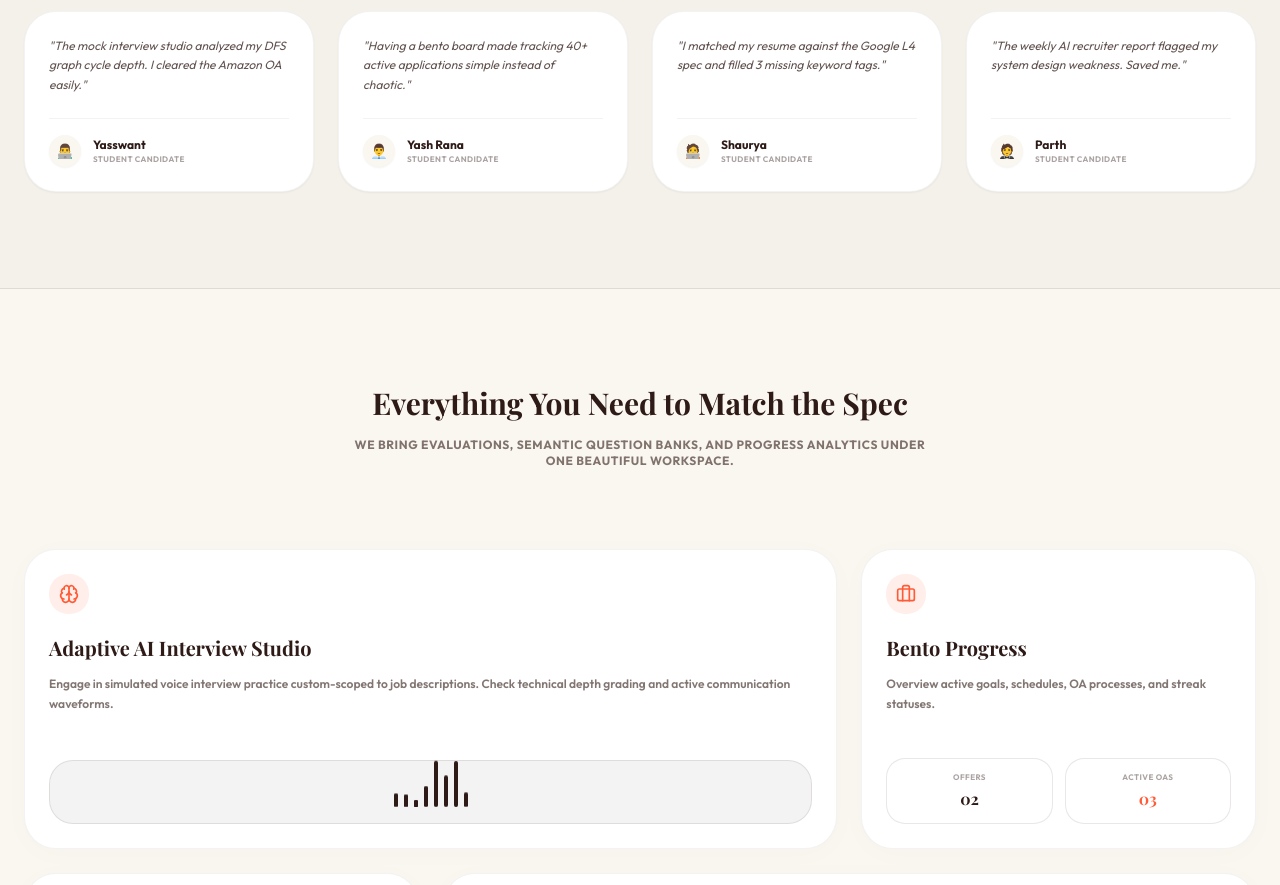
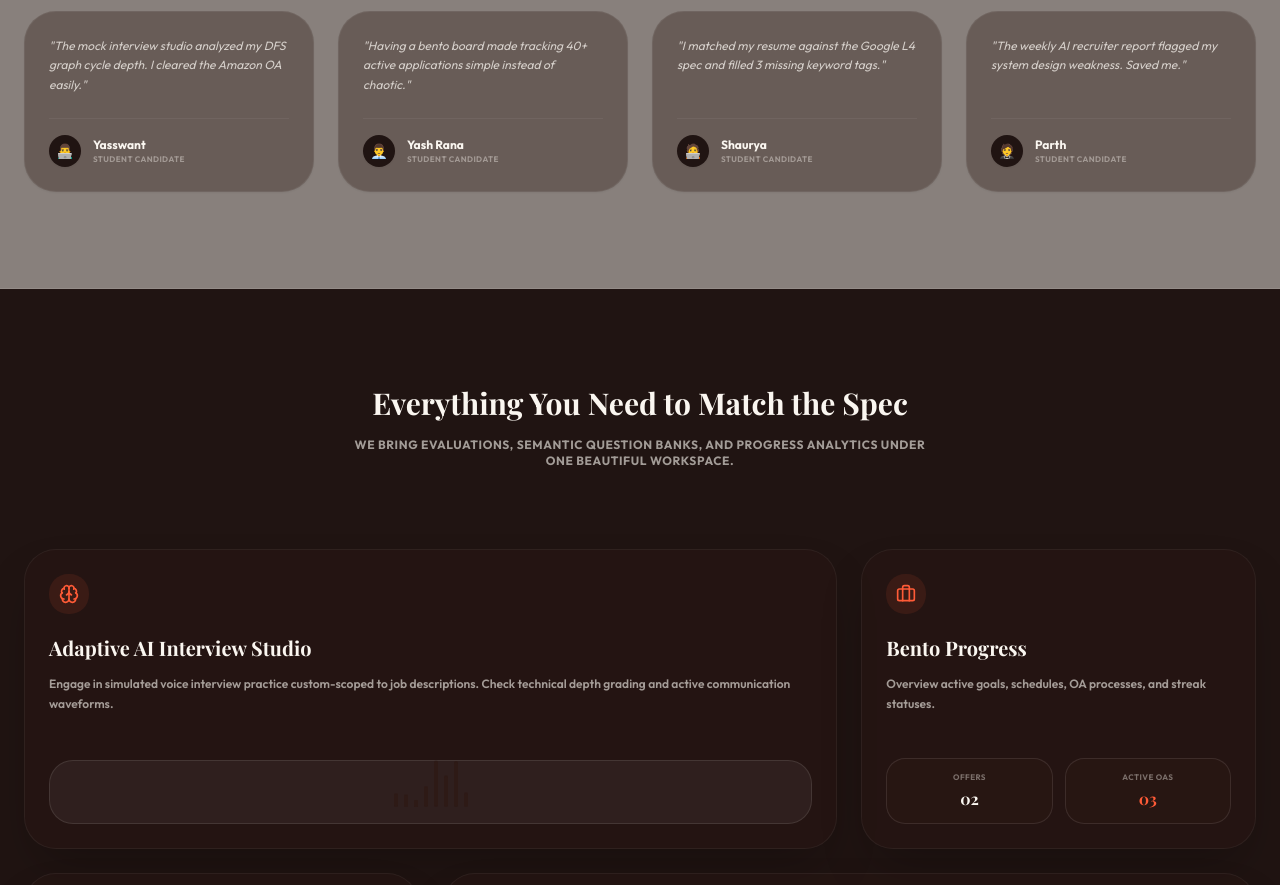
Before and after one commit to prranavii/PlacePilot, a React (Vite) app in the folder frontend/: page / in a window 1280 px wide. Shown: the part 1860-2745 px from the top of the page. Built offline with nearby package versions, Linux system fonts and the light colour scheme; a web font is replaced by a local one.

Commit message:
style: fix dark mode styling by dynamically mapping bento-panels and remapping text/border colors globally

```diff
--- a/frontend/src/index.css
+++ b/frontend/src/index.css
@@ -88,3 +88,88 @@
 .sticky-note-green {
   @apply bg-[#E2F5D7] border border-[#CDEEB7] text-[#335A21] rounded-[1.5rem] p-5 shadow-[0_4px_15px_rgba(226,245,215,0.15)] transition-all duration-300;
 }
+
+/* Dot Grid Backgrounds */
+.bg-dot-grid-dark {
+  background-image: radial-gradient(rgba(46, 26, 22, 0.08) 1px, transparent 1px);
+  background-size: 24px 24px;
+}
+.dark .bg-dot-grid-dark {
+  background-image: radial-gradient(rgba(250, 246, 240, 0.05) 1px, transparent 1px);
+  background-size: 24px 24px;
+}
+
+/* --- Global Dark Mode Color Mapping Overrides --- */
+.dark .bento-panel {
+  @apply bg-cocoa/30 border-white/5 shadow-2xl;
+}
+
+.dark .bg-white {
+  background-color: rgba(46, 26, 22, 0.35) !important;
+}
+
+.dark .bg-sand {
+  background-color: #201412 !important;
+}
+
+/* Remap cocoa text colors to sand text in dark mode */
+.dark .text-cocoa {
+  color: #FAF6F0 !important;
+}
+.dark .text-cocoa\/90 {
+  color: rgba(250, 246, 240, 0.9) !important;
+}
+.dark .text-cocoa\/85 {
+  color: rgba(250, 246, 240, 0.85) !important;
+}
+.dark .text-cocoa\/80 {
+  color: rgba(250, 246, 240, 0.8) !important;
+}
+.dark .text-cocoa\/75 {
+  color: rgba(250, 246, 240, 0.75) !important;
+}
+.dark .text-cocoa\/70 {
+  color: rgba(250, 246, 240, 0.7) !important;
+}
+.dark .text-cocoa\/60 {
+  color: rgba(250, 246, 240, 0.6) !important;
+}
+.dark .text-cocoa\/50 {
+  color: rgba(250, 246, 240, 0.5) !important;
+}
+.dark .text-cocoa\/40 {
+  color: rgba(250, 246, 240, 0.4) !important;
+}
+.dark .text-cocoa\/30 {
+  color: rgba(250, 246, 240, 0.3) !important;
+}
+.dark .text-cocoa\/20 {
+  color: rgba(250, 246, 240, 0.2) !important;
+}
+.dark .text-cocoa\/10 {
+  color: rgba(250, 246, 240, 0.1) !important;
+}
+
+/* Remap borders */
+.dark .border-cocoa\/10 {
+  border-color: rgba(250, 246, 240, 0.1) !important;
+}
+.dark .border-cocoa\/5 {
+  border-color: rgba(250, 246, 240, 0.05) !important;
+}
+
+/* Remap background grids/dividers */
+.dark .bg-cocoa\/10 {
+  background-color: rgba(250, 246, 240, 0.1) !important;
+}
+.dark .bg-cocoa\/5 {
+  background-color: rgba(250, 246, 240, 0.05) !important;
+}
+
+/* Remap hovers */
+.dark .hover\:bg-cocoa\/5:hover {
+  background-color: rgba(250, 246, 240, 0.05) !important;
+}
+.dark .hover\:bg-cocoa\/10:hover {
+  background-color: rgba(250, 246, 240, 0.1) !important;
+}
--- a/frontend/src/pages/Dashboard.tsx
+++ b/frontend/src/pages/Dashboard.tsx
@@ -32,6 +32,7 @@ interface DashboardProps {
 }
 
 export const Dashboard: React.FC<DashboardProps> = ({ setCurrentTab }) => {
+  const isDark = document.documentElement.classList.contains('dark');
   const [applications, setApplications] = useState<any[]>([]);
   const [loading, setLoading] = useState(true);
   const [recentEvents, setRecentEvents] = useState<any[]>([]);
@@ -180,14 +181,14 @@ export const Dashboard: React.FC<DashboardProps> = ({ setCurrentTab }) => {
 
         {/* Quick prepare shortcut banner */}
         {nextInterview && (
-          <div className="w-full lg:w-auto bg-white border border-[#FFD2AE] rounded-[1.5rem] px-6 py-4 flex items-center justify-between lg:justify-start gap-4 shadow-sm">
+          <div className="w-full lg:w-auto bg-white dark:bg-cocoa/30 border border-[#FFD2AE] dark:border-white/5 rounded-[1.5rem] px-6 py-4 flex items-center justify-between lg:justify-start gap-4 shadow-sm">
             <div className="flex items-center gap-3">
               <div className="w-10 h-10 rounded-[1.2rem] bg-vermilion/10 flex items-center justify-center text-vermilion">
                 <Sparkles className="w-5 h-5 fill-vermilion/20 animate-pulse" />
               </div>
               <div>
-                <span className="font-bold text-xs text-cocoa block uppercase tracking-wide">Upcoming {nextInterviewCompany} Interview</span>
-                <span className="text-[10px] text-cocoa/50 font-medium">
+                <span className="font-bold text-xs text-cocoa dark:text-white block uppercase tracking-wide">Upcoming {nextInterviewCompany} Interview</span>
+                <span className="text-[10px] text-cocoa/50 dark:text-white/40 font-medium">
                   {nextInterview.event_date ? getDaysRemainingText(nextInterview.event_date) : 'Scheduled'}
                 </span>
               </div>
@@ -314,18 +315,18 @@ export const Dashboard: React.FC<DashboardProps> = ({ setCurrentTab }) => {
                       <stop offset="95%" stopColor="#FF5B37" stopOpacity={0}/>
                     </linearGradient>
                   </defs>
-                  <CartesianGrid strokeDasharray="3 3" vertical={false} stroke="rgba(46,26,22,0.06)" />
-                  <XAxis dataKey="name" tick={{ fontSize: 10, fill: '#2E1A16', opacity: 0.6 }} stroke="rgba(46,26,22,0.06)" />
-                  <YAxis tick={{ fontSize: 10, fill: '#2E1A16', opacity: 0.6 }} stroke="rgba(46,26,22,0.06)" />
+                  <CartesianGrid strokeDasharray="3 3" vertical={false} stroke={isDark ? "rgba(250,246,240,0.06)" : "rgba(46,26,22,0.06)"} />
+                  <XAxis dataKey="name" tick={{ fontSize: 10, fill: isDark ? '#FAF6F0' : '#2E1A16', opacity: 0.6 }} stroke={isDark ? "rgba(250,246,240,0.06)" : "rgba(46,26,22,0.06)"} />
+                  <YAxis tick={{ fontSize: 10, fill: isDark ? '#FAF6F0' : '#2E1A16', opacity: 0.6 }} stroke={isDark ? "rgba(250,246,240,0.06)" : "rgba(46,26,22,0.06)"} />
                   <Tooltip
                     contentStyle={{
-                      backgroundColor: '#ffffff',
+                      backgroundColor: isDark ? '#2E1A16' : '#ffffff',
                       borderColor: '#FF5B37',
-                      color: '#2E1A16',
+                      color: isDark ? '#FAF6F0' : '#2E1A16',
                       borderRadius: '16px',
                       fontSize: '11px',
                       fontFamily: 'sans-serif',
-                      boxShadow: '0 4px 20px rgba(0,0,0,0.05)'
+                      boxShadow: isDark ? '0 4px 20px rgba(0,0,0,0.4)' : '0 4px 20px rgba(0,0,0,0.05)'
                     }}
                   />
                   <Area type="monotone" dataKey="prepMinutes" name="Revision (Mins)" stroke="#FF5B37" strokeWidth={2.5} fillOpacity={1} fill="url(#colorPrep)" />
@@ -343,17 +344,17 @@ export const Dashboard: React.FC<DashboardProps> = ({ setCurrentTab }) => {
             <div className="h-56">
               <ResponsiveContainer width="100%" height="100%">
                 <BarChart data={stageStats} margin={{ top: 10, right: 10, left: -25, bottom: 0 }}>
-                  <CartesianGrid strokeDasharray="3 3" vertical={false} stroke="rgba(46,26,22,0.06)" />
-                  <XAxis dataKey="name" tick={{ fontSize: 10, fill: '#2E1A16', opacity: 0.6 }} stroke="rgba(46,26,22,0.06)" />
-                  <YAxis allowDecimals={false} tick={{ fontSize: 10, fill: '#2E1A16', opacity: 0.6 }} stroke="rgba(46,26,22,0.06)" />
+                  <CartesianGrid strokeDasharray="3 3" vertical={false} stroke={isDark ? "rgba(250,246,240,0.06)" : "rgba(46,26,22,0.06)"} />
+                  <XAxis dataKey="name" tick={{ fontSize: 10, fill: isDark ? '#FAF6F0' : '#2E1A16', opacity: 0.6 }} stroke={isDark ? "rgba(250,246,240,0.06)" : "rgba(46,26,22,0.06)"} />
+                  <YAxis allowDecimals={false} tick={{ fontSize: 10, fill: isDark ? '#FAF6F0' : '#2E1A16', opacity: 0.6 }} stroke={isDark ? "rgba(250,246,240,0.06)" : "rgba(46,26,22,0.06)"} />
                   <Tooltip
                     contentStyle={{
-                      backgroundColor: '#ffffff',
+                      backgroundColor: isDark ? '#2E1A16' : '#ffffff',
                       borderColor: '#FF5B37',
-                      color: '#2E1A16',
+                      color: isDark ? '#FAF6F0' : '#2E1A16',
                       borderRadius: '16px',
                       fontSize: '11px',
-                      boxShadow: '0 4px 20px rgba(0,0,0,0.05)'
+                      boxShadow: isDark ? '0 4px 20px rgba(0,0,0,0.4)' : '0 4px 20px rgba(0,0,0,0.05)'
                     }}
                   />
                   <Bar dataKey="value" name="Applications" fill="#FF5B37" radius={[6, 6, 0, 0]} />
@@ -368,7 +369,7 @@ export const Dashboard: React.FC<DashboardProps> = ({ setCurrentTab }) => {
         <div className="space-y-6">
 
           {/* AI Career Coach Quote Card (mimicking quote panel from image 4) */}
-          <div className="bento-panel p-6 flex flex-col justify-between border-l-4 border-l-vermilion bg-white">
+          <div className="bento-panel p-6 flex flex-col justify-between border-l-4 border-l-vermilion bg-white dark:bg-cocoa/30">
             <h3 className="text-[10px] font-bold text-cocoa uppercase tracking-widest mb-4 flex items-center gap-2">
               <MessageSquare className="w-4 h-4 text-vermilion" />
               AI Recruiter Narrative
```
